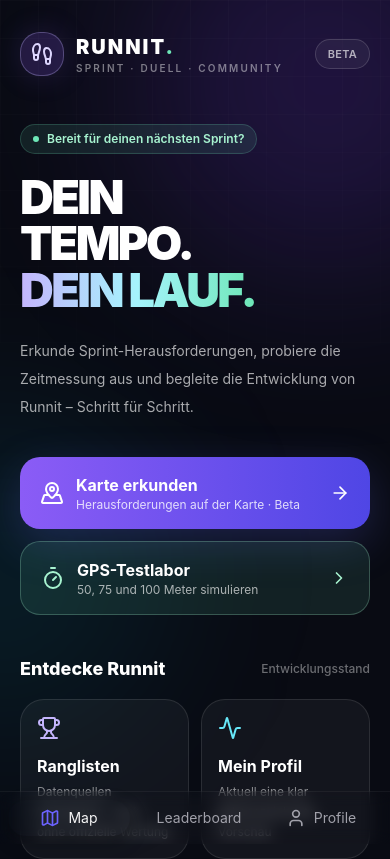
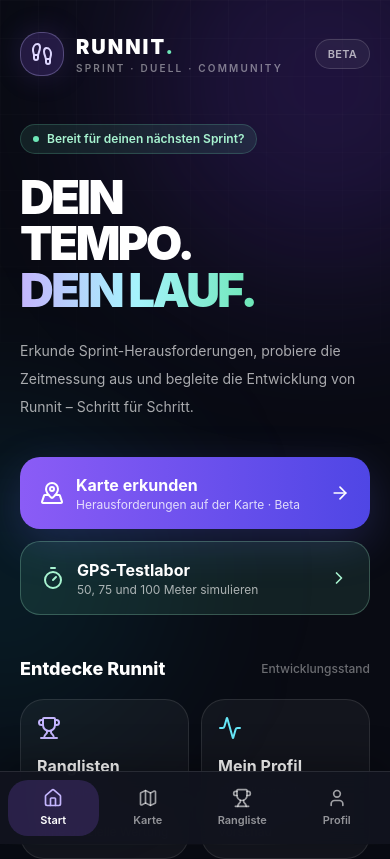
Before and after one commit to Tokioace/Runnit, a React (Vite) app: page / in a window 390 px wide. Shown: the top 859 px of the page. Built offline with nearby package versions, Linux system fonts and the light colour scheme; no server answers.

Commit message:
ui: add distinct start and map tabs to accessible iPhone navigation

```diff
--- a/src/components/ui/BottomNav.tsx
+++ b/src/components/ui/BottomNav.tsx
@@ -1,34 +1,30 @@
-'use client';
-import React from 'react';
 import { Link, useLocation } from 'react-router-dom';
-import { Map, Trophy, User } from 'lucide-react';
+import { Home, Map, Trophy, User } from 'lucide-react';
 
 const tabs = [
-  { href: '/', label: 'Map', icon: Map },
-  { href: '/leaderboard', label: 'Leaderboard', icon: Trophy },
-  { href: '/profile', label: 'Profile', icon: User },
+  { href: '/', label: 'Start', icon: Home },
+  { href: '/map', label: 'Karte', icon: Map },
+  { href: '/leaderboard', label: 'Rangliste', icon: Trophy },
+  { href: '/profile', label: 'Profil', icon: User },
 ];
 
 export default function BottomNav() {
   const location = useLocation();
-
   return (
-    <nav className="fixed inset-x-0 bottom-0 z-40 bg-surface/95 backdrop-blur supports-[backdrop-filter]:bg-surface/75 border-t border-white/5">
-      <ul className="mx-auto grid max-w-lg grid-cols-3 gap-1 p-2">
+    <nav aria-label="Hauptnavigation" className="fixed inset-x-0 bottom-0 z-[950] border-t border-white/10 bg-[#11131e]/95 shadow-[0_-10px_35px_rgba(0,0,0,.28)] backdrop-blur-md">
+      <ul className="mx-auto grid max-w-lg grid-cols-4 gap-1 px-2 pb-[max(0.5rem,env(safe-area-inset-bottom))] pt-2">
         {tabs.map(({ href, label, icon: Icon }) => {
           const active = location.pathname === href;
           return (
             <li key={href}>
               <Link
                 to={href}
-                className={`flex items-center justify-center gap-2 rounded-2xl px-4 py-2 text-sm transition will-change-transform ${
-                  active
-                    ? 'text-text bg-primary/15 shadow-soft'
-                    : 'text-muted hover:text-text hover:bg-white/5'
+                aria-current={active ? 'page' : undefined}
+                className={`flex min-h-14 flex-col items-center justify-center gap-1 rounded-2xl px-1.5 py-2 text-[11px] font-semibold transition-colors focus-visible:outline focus-visible:outline-2 focus-visible:outline-offset-2 focus-visible:outline-white ${
+                  active ? 'bg-violet-500/20 text-white' : 'text-white/55 hover:bg-white/5 hover:text-white'
                 }`}
-                aria-current={active ? 'page' : undefined}
               >
-                <Icon className={`h-5 w-5 ${active ? 'text-primary' : 'text-muted'}`} />
+                <Icon className={`h-5 w-5 ${active ? 'text-violet-300' : 'text-white/60'}`} aria-hidden="true" />
                 <span>{label}</span>
               </Link>
             </li>
```
